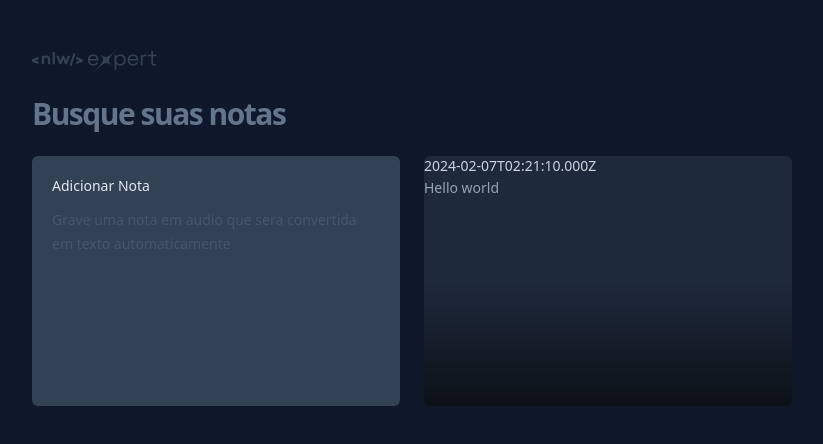
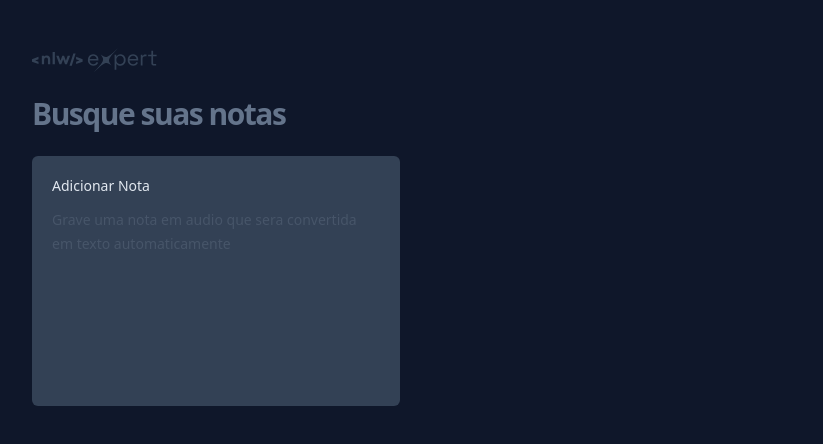
Before and after one commit to Kaiqueav/Expert-Note, a React (Vite) app: page / in a window 1280 px wide. Shown: the top 444 px of the page, without its empty margins (32-855 px from the left). Built offline with nearby package versions, Linux system fonts and the light colour scheme; the HTML template or start-up script is replaced by a standard one.

Commit message:
feat: criando função para as notas sem inseridas automaticamente

```diff
--- a/src/App.tsx
+++ b/src/App.tsx
@@ -1,13 +1,31 @@
 import Logo from './assets/Logo.svg';
 import { CardNew } from './components/cardNew/CardNew.tsx';
 import { CardNote } from './components/cardNotes/CardNote.tsx';
+import { useState } from 'react';
 
-const note = {
-  date: new Date(),
-  content: 'Hello world'
+interface Note {
+    id: string
+    date: Date
+    content: string
+
 }
 
+
 function App() {
+
+  const [notes, setNotes] = useState<Note[]>([]);
+
+  function onNoteCreated(content: string){
+
+    const newNote = {
+      id: crypto.randomUUID(),
+      date: new Date(),
+      content
+    }
+    setNotes([newNote,...notes ]);
+  }
+
+
 
   return (
     <div className='mx-auto max-w-6xl my-12 space-y-6'>
@@ -18,11 +36,12 @@
           name=""
           placeholder="Busque suas notas"
           className='w-full bg-transparent text-3xl font-semibold tracking-tighter outline-none placeholder:text-slate-500'
-          />
+        />
       </form>
       <div className='grid grid-cols-3 gap-6 auto-rows-[250px] '>
-         <CardNew/>
-         <CardNote  note={note} />
+        <CardNew onNoteCreated={onNoteCreated} />
+        {notes.map(note => { return <CardNote key={note.id} note={note}/> })}
+
       </div>
 
 
--- a/src/components/cardNew/CardNew.tsx
+++ b/src/components/cardNew/CardNew.tsx
@@ -3,9 +3,11 @@
 import { ChangeEvent, FormEvent, useState } from "react";
 import { toast} from 'sonner'
 
+interface CardNewProps {
+    onNoteCreated : (content: string) => void
+}
 
-
-export const CardNew = () => {
+export const CardNew = ({ onNoteCreated }:CardNewProps) => {
 
     const [shouldShowOnBoarding, setShouldShowOnBoarding] = useState(true);
     const [content, setContent] = useState('');
@@ -30,6 +32,8 @@
 
     const handleSaveNote = (event: FormEvent) =>{
         event.preventDefault();
+
+        onNoteCreated(content)
 
         toast.success("Nota Criada com sucesso!")
 
--- a/src/components/cardNotes/CardNote.tsx
+++ b/src/components/cardNotes/CardNote.tsx
@@ -15,7 +15,7 @@
     <Dialog.Root>
       <Dialog.Trigger className="rounded-md text-left flex flex-col bg-slate-800 p-5gap-3 overflow-hidden relative outline-none hover:ring-2">
 
-        <span className="text-sm font-medium text-slate-300"> {note.date.toISOString()}</span>
+        <span className="text-sm font-medium text-slate-300"> {formatDistanceToNow(note.date, { locale: ptBR, addSuffix: true})}</span>
 
         <p className="text-sm leading-6 text-slate-400"> {note.content} </p>
 
```
